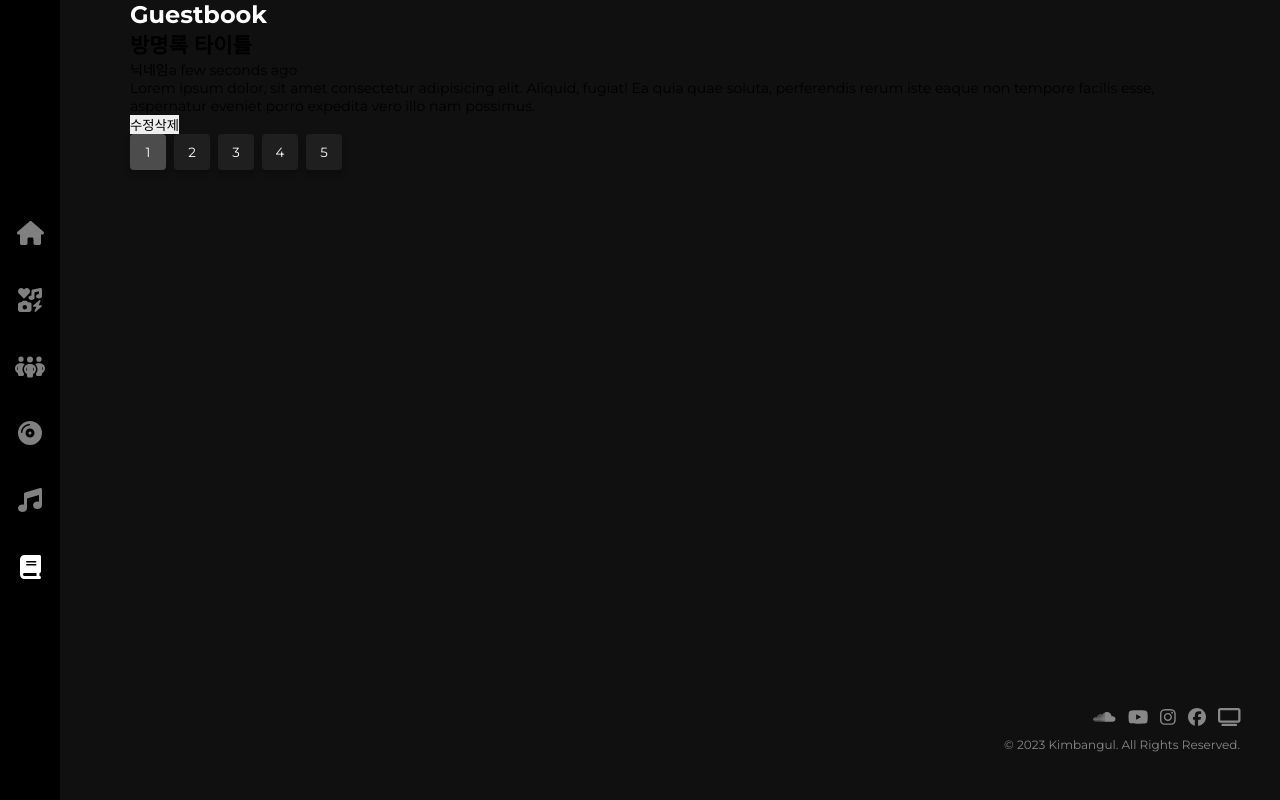
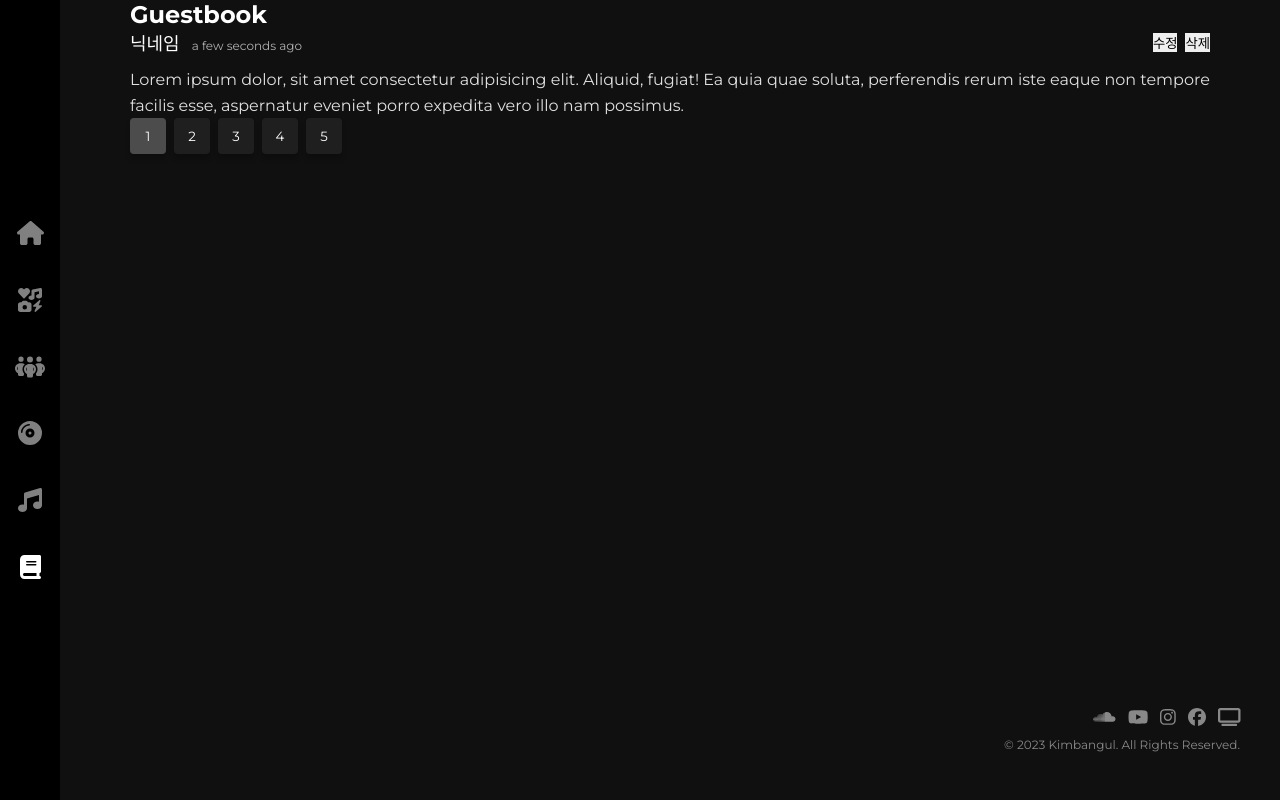
Before and after one commit to Kimbangul/lanalogue, a Next.js app: page /guestbook in a window 1280 px wide. Built offline with nearby package versions, Linux system fonts and the light colour scheme.

Commit message:
style: styling guestbook

```diff
--- a/src/components/common/GlobalStyle.ts
+++ b/src/components/common/GlobalStyle.ts
@@ -53,7 +53,7 @@ export const Contents = styled.section`
 `
 
 export const PageTitle = styled.h1`
-    color: #fff;
+    color: ${props => props.theme.color.white01};
     font-size: 2.4rem;
 `
 
--- a/src/components/common/Pagination/PaginationStyle.ts
+++ b/src/components/common/Pagination/PaginationStyle.ts
@@ -13,7 +13,7 @@ const PaginationStyle = {
     background: #ffffff10;
     transition: background 0.3s;
     border-radius: 0.4rem;
-    color: #fff;
+    color: ${props => props.theme.color.white01};
     box-shadow: 0 0.5rem 0.5rem rgba(0,0,0,0.2);
 
     &:hover{
--- a/src/components/discography/DiscographyStyle.ts
+++ b/src/components/discography/DiscographyStyle.ts
@@ -27,7 +27,7 @@ const Discography = {
   Item: styled.div`
     max-width: 30rem;
     aspect-ratio: 1 / 1;
-    border: 0.1rem solid #fff;
+    border: 0.1rem solid ${props => props.theme.color.white01};
     margin: 0 auto;
     transition: width 0.3s, height 0.3s;
 
@@ -47,11 +47,11 @@ const Discography = {
       margin-top: 1.2rem;
     `,
     Title: styled.h2`
-      color: #fff;
+      color: ${props => props.theme.color.white01};
       font-size: 1.8rem;
     `,
     Release: styled.span`
-      color: #fff;
+      color: ${props => props.theme.color.white01};
       font-size: 1.4rem;
       margin-top: 0.8rem;
       font-weight: 400;
--- a/src/components/guestbook/GuestbookItem.tsx
+++ b/src/components/guestbook/GuestbookItem.tsx
@@ -1,17 +1,24 @@
 import moment from "moment";
+import Guestbook from "@/components/guestbook/GuestbookStyle";
 
 const GuestbookItem =() => {
   return(
-    <li>
-    <h2>방명록 타이틀</h2>
-    <span>닉네임</span>
-    <span>{moment().fromNow()}</span>
-    <p>Lorem ipsum dolor, sit amet consectetur adipisicing elit. Aliquid, fugiat! Ea quia quae soluta, perferendis rerum iste eaque non tempore facilis esse, aspernatur eveniet porro expedita vero illo nam possimus.</p>
-    <div>
-      <button>수정</button>
-      <button>삭제</button>
-    </div>
-  </li>
+    <Guestbook.Item.Container>
+      {/* <Guestbook.Item.Title>방명록 타이틀</Guestbook.Item.Title> */}
+      <Guestbook.Item.InfoContainer>
+       <Guestbook.Item.TextContainer>
+         <Guestbook.Item.Nickname>닉네임</Guestbook.Item.Nickname>
+        <Guestbook.Item.Time>{moment().fromNow()}</Guestbook.Item.Time>
+       </Guestbook.Item.TextContainer>
+       <Guestbook.Control.Container>
+        <button>수정</button>
+        <button>삭제</button>
+      </Guestbook.Control.Container>
+      </Guestbook.Item.InfoContainer>
+      <Guestbook.Item.Contents>
+        Lorem ipsum dolor, sit amet consectetur adipisicing elit. Aliquid, fugiat! Ea quia quae soluta, perferendis rerum iste eaque non tempore facilis esse, aspernatur eveniet porro expedita vero illo nam possimus.
+      </Guestbook.Item.Contents>
+  </Guestbook.Item.Container>
   )
 }
 
--- a/src/components/guestbook/GuestbookStyle.ts
+++ b/src/components/guestbook/GuestbookStyle.ts
@@ -9,6 +9,48 @@ const Guestbook = {
   Title: styled(PageTitle)`
 
   `,
+  Item: {
+    Container: styled.li`
+    margin-top: 2.4rem;
+
+    &:first-child{
+      margin-top: 0;
+    }
+   `,
+    Title: styled.h2`
+      font-size: 2.4rem;
+      color: ${props => props.theme.color.white01};
+    `,
+    InfoContainer: styled.div`
+      display: flex;
+      justify-content: space-between;
+      align-items: center;
+    `,
+    TextContainer: styled.div`
+      color: ${props => props.theme.color.white01};
+    `,
+    Nickname: styled.span`
+      font-size: 1.8rem;
+      font-weight: 500;
+      margin-right: 1.2rem;
+    `,
+    Time: styled.span`
+      font-size: 1.2rem;
+      color: ${props => props.theme.color.white06};
+    `,
+    Contents: styled.p`
+      font-size: 1.6rem;
+      color: ${props => props.theme.color.white03};
+      margin-top: 1.2rem;
+      line-height: 1.6;
+    `
+  },
+  Control: {
+    Container: styled.div`
+      display: flex;
+      gap: 0.8rem;
+    `
+  }
 }
 
 export default Guestbook;
--- a/src/components/introduce/IntroduceStyle.ts
+++ b/src/components/introduce/IntroduceStyle.ts
@@ -9,20 +9,20 @@ const Introduce = {
     margin: 0 auto;
   `,
   Title: styled.h1`
-    color: #fff;
+    color: ${props => props.theme.color.white01};
     font-size: 3.6rem;
   `,
   Text: styled.p`
     font-size: 1.8rem;
     line-height: 1.6;
-    color: #fff;
+    color: ${props => props.theme.color.white01};
     margin-top: 2.4rem;
   `,
   Img: {
     Container: styled.div`
       width: 100%;
       height: 28rem;
-      border: 0.1rem solid #fff;
+      border: 0.1rem solid ${props => props.theme.color.white01};
       overflow: hidden;
       object-fit: cover;
     `
--- a/src/components/layout/footer/FooterStyle.ts
+++ b/src/components/layout/footer/FooterStyle.ts
@@ -19,7 +19,7 @@ export const Footer = {
   Item: styled.li`
     & > a{
       font-size: 1.8rem;
-      color: #fff;
+      color: ${props => props.theme.color.white01};
       transition: opacity 0.3s;
       opacity: 0.5;
 
@@ -32,7 +32,7 @@ export const Footer = {
     font-size: 0;
   `,
   Copy: styled.p`
-    color: #fff;
+    color: ${props => props.theme.color.white01};
     font-size: 1.2rem;
     text-align: right;
     margin-top: 0.8rem;
--- a/src/components/layout/header/HeaderStyle.ts
+++ b/src/components/layout/header/HeaderStyle.ts
@@ -36,7 +36,7 @@ const Header = {
         display: flex;
         justify-content: center;
         align-items: center;
-        color: #fff;
+        color: ${props => props.theme.color.white01};
         transition: color 0.3s, opacity 0.3s;
         opacity: 0.5;
 
@@ -54,7 +54,7 @@ const Header = {
             visibility: visible;
             left: 130%;
             opacity: 1;
-            color: #fff;
+            color: ${props => props.theme.color.white01};
           }
         }
       }
@@ -68,7 +68,7 @@ const Header = {
       transform: translateY(-50%);
       transition: left 0.3s, opacity 0.3s;
       font-size: 1.2rem;
-      color: #fff;
+      color: ${props => props.theme.color.white01};
       white-space: nowrap;
     `
   }
--- a/src/utils/Theme.ts
+++ b/src/utils/Theme.ts
@@ -7,6 +7,12 @@ const color = {
   text02: '#555',
   text01: '#666',
   point01: '#ff7675',
+  white01: '#fff',
+  white02: '#f2f2f2',
+  white03: '#e0e0e0',
+  white04: '#d0d0d0',
+  white05: '#c0c0c0',
+  white06: '#b0b0b0',
 }
 
 const fontSize = {
```
